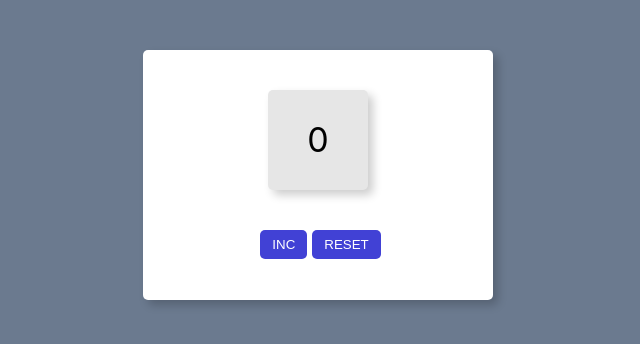
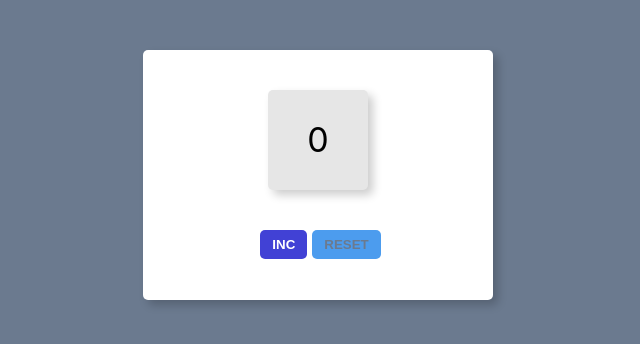
Before and after one commit to Krombaher/counter-ts, a React (Create React App) app: page / in a window 1280 px wide. Shown: the top 344 px of the page, without its empty margins (322-962 px from the left). Built offline with nearby package versions, Linux system fonts and the light colour scheme.

Commit message:
Counter code refactoring

```diff
--- a/src/App.module.css
+++ b/src/App.module.css
@@ -1,12 +1,10 @@
 * {
   box-sizing: border-box;
-}
-html, body {
-  height: 100%;
 }
 
 body {
   background: #6B7A8F;
+  height: 100%;
 }
 
 .app {
@@ -19,48 +17,8 @@ body {
   box-shadow: 5px 5px 10px rgba(0,0,0, .2);
 }
 
-.counter {
-  width: 100px;
-  height: 100px;
-  border-radius: 5px;
-  box-shadow: 5px 5px 10px rgba(0,0,0, .2);
-  background-color: #e6e6e6;
-  text-align: center;
-  line-height: 100px;
-  font-size: 34px;
-  margin: 0 auto;
-}
-
 .controls {
   display: flex;
   justify-content: center;
   margin-top: 40px;
 }
-
-.button {
-  border: none;
-  border-radius: 5px;
-  padding: 7px 12px;
-  cursor: pointer;
-  background-color: #4141d5;
-  color: white;
-  margin-left: 5px;
-}
-
-.disabled {
-  background-color: #4c9cee;
-}
-
-.button:hover {
-  background-color: #272779;
-}
-
-.button:active {
-  background-color: #4141d5;
-}
-
-.error {
-  font-size: 40px;
-  color: red;
-  font-weight: 700;
-}
--- a/src/App.tsx
+++ b/src/App.tsx
@@ -1,21 +1,19 @@
 import React, {useState} from 'react';
 import './App.module.css';
 import s from './App.module.css'
+import {Counter} from "./components/counter/Counter";
+import {MainButton} from "./components/button/MainButton";
 
 function App() {
-    const [count, setCount] = useState(0)
+    const maxValue = 5
+    const starValue = 0
+    const step = 1
 
-    const onStyle = (count: number) => {
-        if (count === 5) {
-            return s.counter + ' ' + s.error
-        } else {
-            return s.counter
-        }
-    }
+    const [count, setCount] = useState<number>(starValue)
 
     const onNextCounter = () => {
-        if (count < 5) {
-            setCount(count + 1)
+        if (count < maxValue && count >= starValue) {
+            setCount(count + step)
         }
     }
 
@@ -23,16 +21,13 @@ function App() {
         setCount(0)
     }
 
-    const incDisabled = count === 5
-    const resetDisabled = count < 1
-
     return (
         <div className="App">
             <div className={s.app}>
-                <div className={onStyle(count)}>{count}</div>
+               <Counter count={count}/>
                 <div className={s.controls}>
-                    <button disabled={incDisabled} className={s.button} onClick={onNextCounter}>INC</button>
-                    <button disabled={resetDisabled} className={s.button} onClick={onResetCounter}>RESET</button>
+                    <MainButton disabled={count === maxValue} classname={s.button} name={'INC'} callback={onNextCounter}/>
+                    <MainButton disabled={count < 1} name={'RESET'} callback={onResetCounter}/>
                 </div>
             </div>
         </div>
--- /dev/null
+++ b/src/components/button/MainButton.module.css
@@ -0,0 +1,19 @@
+.button {
+    border: none;
+    border-radius: 5px;
+    padding: 7px 12px;
+    cursor: pointer;
+    background-color: #4141d5;
+    color: white;
+    margin-left: 5px;
+    font-weight: 600;
+}
+
+.disabled {
+    background-color: #4c9cee;
+    color: #6B7A8F;
+}
+
+.button:active {
+    background-color: #272779;
+}
--- /dev/null
+++ b/src/components/button/MainButton.tsx
@@ -0,0 +1,22 @@
+import React from "react";
+import s from '../button/MainButton.module.css'
+
+type MainButtonPropsType = {
+    name: string
+    callback: () => void
+    classname?: string
+    disabled?:boolean
+}
+
+export const MainButton: React.FC<MainButtonPropsType> = ({callback, name, classname = '',disabled}) => {
+
+    const onClickHandler = () => {
+        callback()
+    }
+
+    const buttonStyle = s.button + ' ' + (disabled ? s.disabled : '')
+
+    return (
+        <button disabled={disabled} className={buttonStyle} onClick={onClickHandler}>{name}</button>
+    )
+}
--- a/src/components/counter/Counter.module.css
+++ b/src/components/counter/Counter.module.css
@@ -0,0 +1,17 @@
+.counter {
+    width: 100px;
+    height: 100px;
+    border-radius: 5px;
+    box-shadow: 5px 5px 10px rgba(0,0,0, .2);
+    background-color: #e6e6e6;
+    text-align: center;
+    line-height: 100px;
+    font-size: 34px;
+    margin: 0 auto;
+}
+
+.errorCounter {
+    font-size: 40px;
+    color: red;
+    font-weight: 700;
+}
--- a/src/components/counter/Counter.tsx
+++ b/src/components/counter/Counter.tsx
@@ -1,10 +1,16 @@
 import React from "react";
+import s from '../counter/Counter.module.css';
 
+type CounterPropsType = {
+    count:number
+}
 
-export const Counter = () => {
+export const Counter:React.FC<CounterPropsType> = ({count}) => {
+
+    const counterStyle = s.counter + ' ' + (count === 5 ? s.errorCounter : '')
   return (
-      <div>
-
-      </div>
+      <>
+          <div className={counterStyle}>{count}</div>
+      </>
   )
 }
```
